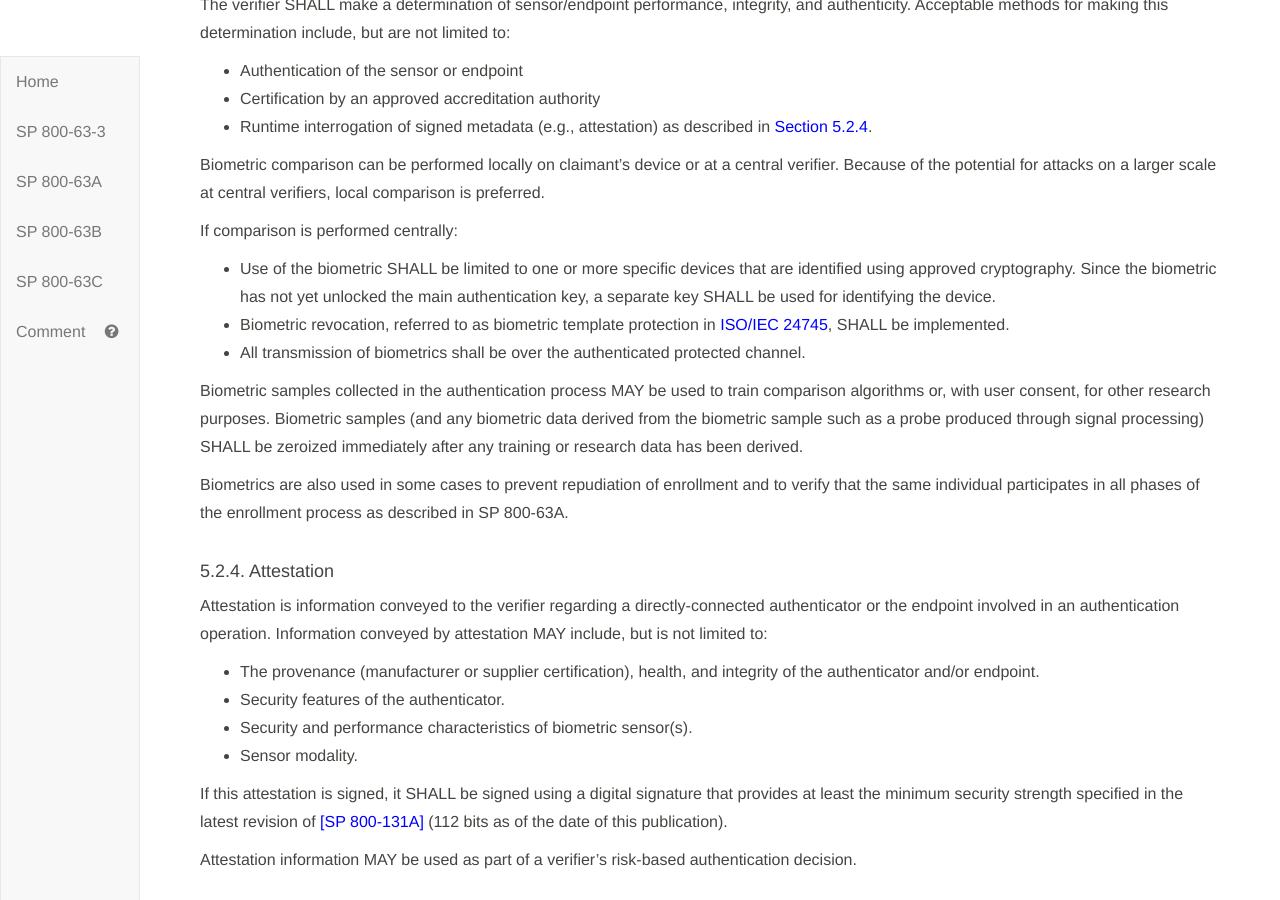
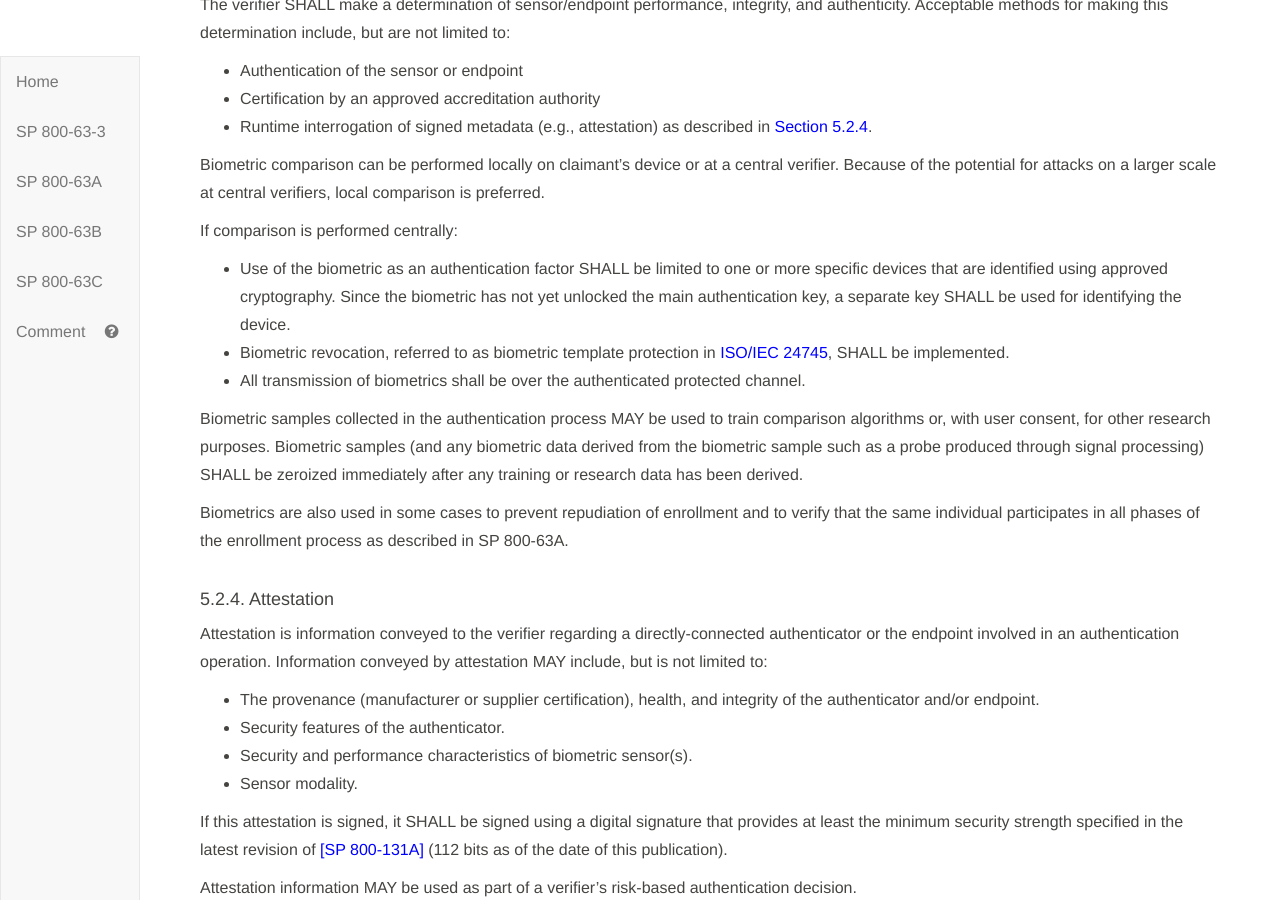
Before and after one commit to usnistgov/800-63-3, a Jekyll site: the page built from sp800-63b/sec5_authenticators.md, in a window 1280 px wide and 900 px high, scrolled down 12772 px. Built offline with Jekyll 4.4.1, drawn with Linux system fonts in a browser that asks for light colours; our own code applies the rules of GitHub Pages for plain Markdown files.

Commit message:
Biometric central comparison conditions. Closes #684

```diff
--- a/sp800-63b/sec5_authenticators.md
+++ b/sp800-63b/sec5_authenticators.md
@@ -386,7 +386,7 @@
 
 If comparison is performed centrally:
 
-* Use of the biometric SHALL be limited to one or more specific devices that are identified using approved cryptography. Since the biometric has not yet unlocked the main authentication key, a separate key SHALL be used for identifying the device.
+* Use of the biometric as an authentication factor SHALL be limited to one or more specific devices that are identified using approved cryptography. Since the biometric has not yet unlocked the main authentication key, a separate key SHALL be used for identifying the device.
 * Biometric revocation, referred to as biometric template protection in [ISO/IEC 24745](#ISO24745), SHALL be implemented.
 * All transmission of biometrics shall be over the authenticated protected channel.
 
```
